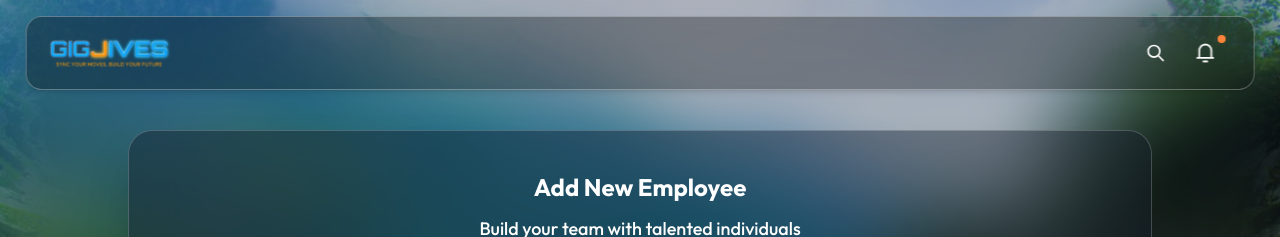
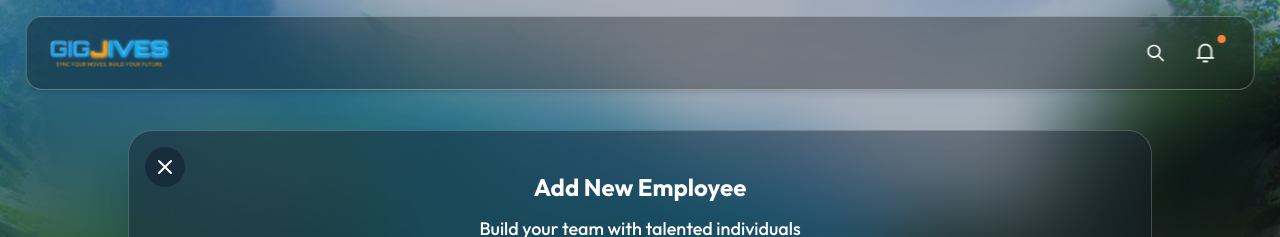
Before and after one commit to Nayab0009/gigGivesn, a Next.js app: page /dashboard/admin/addemployee in a window 1280 px wide. Shown: the top 237 px of the page. Built offline with nearby package versions, Linux system fonts and the light colour scheme.

Commit message:
add cross in add employee form

```diff
--- a/src/components/adminDashboard/AddEmployee.tsx
+++ b/src/components/adminDashboard/AddEmployee.tsx
@@ -1,7 +1,7 @@
 "use client"
 import type React from "react"
 import { useState } from "react"
-import { User, Mail, Phone, Loader2, KeyRound, MapPin, Building2, UserPlus, Sparkles } from "lucide-react"
+import { User, Mail, Phone, Loader2, KeyRound, MapPin, Building2, UserPlus, Sparkles ,X } from "lucide-react"
 import axiosInstance from "@/lib/axios"
 import { colors } from "@/colors"
 import { useRouter } from "next/navigation"
@@ -108,7 +108,13 @@ const handleImageChange = (e: React.ChangeEvent<HTMLInputElement>) => {
       </div>
 
      <div className="relative w-full max-w-5xl bg-black/40 backdrop-blur-xl rounded-3xl shadow-2xl border border-white/20 p-8 sm:p-10">
-
+   <button
+          type="button"
+          onClick={() => router.push("/dashboard/admin/team/list")}
+          className="absolute top-4 left-4 p-2 rounded-full bg-black/50 hover:bg-black/70 transition"
+        >
+          <X className="w-6 h-6 text-white" />
+        </button>
         {/* Header */}
         <div className="text-center mb-10">
 
--- a/src/components/adminDashboard/AddManager.tsx
+++ b/src/components/adminDashboard/AddManager.tsx
@@ -5,7 +5,7 @@
 "use client"
 import type React from "react"
 import { useState } from "react"
-import { User, Mail, Phone, Loader2, KeyRound, MapPin, UserPlus, Sparkles } from "lucide-react"
+import { User, Mail, Phone, Loader2, KeyRound, MapPin, UserPlus, Sparkles,X } from "lucide-react"
 import axiosInstance from "@/lib/axios"
 import { colors } from "@/colors"
 import { useRouter } from "next/navigation"
@@ -111,7 +111,13 @@ const AddManager: React.FC = () => {
       </div>
 
      <div className="relative w-full max-w-5xl bg-black/40 backdrop-blur-xl rounded-3xl shadow-2xl border border-white/20 p-8 sm:p-10">
-
+ <button
+          type="button"
+          onClick={() => router.push("/dashboard/admin/managers")}
+          className="absolute top-4 left-4 p-2 rounded-full bg-black/50 hover:bg-black/70 transition"
+        >
+          <X className="w-6 h-6 text-white" />
+        </button>
         {/* Header */}
         <div className="text-center mb-10">
           <h1 className="text-2xl font-bold mb-3" style={{ color: colors.white.hex }}>
```
